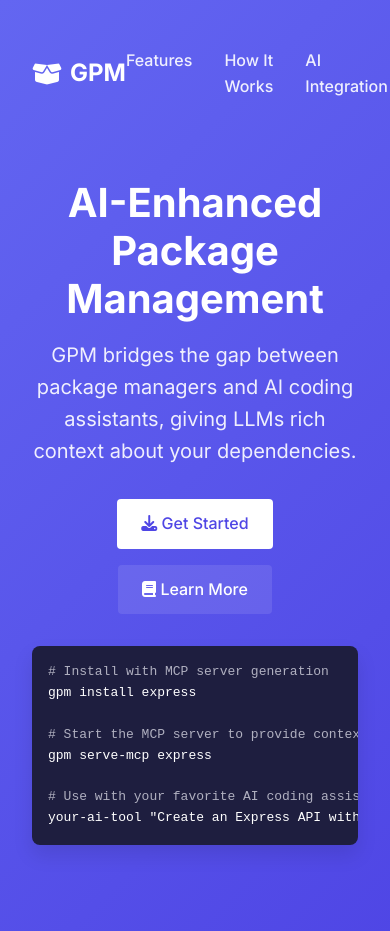
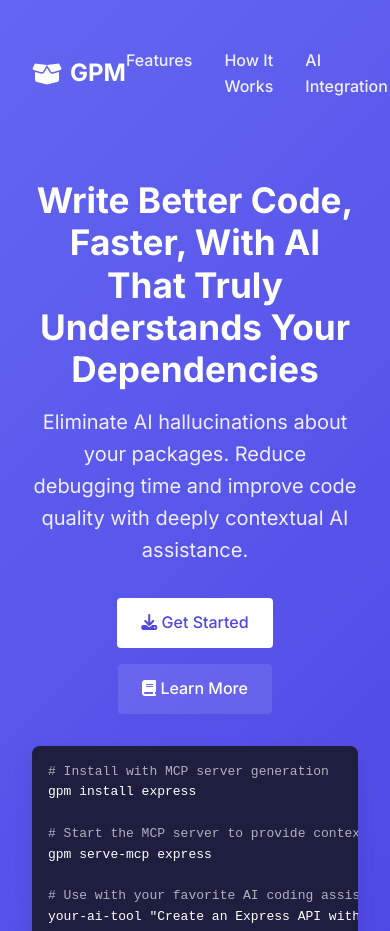
Before and after one commit to jevon/gpm, a website: page index.html in a window 390 px wide. Shown: the top 931 px of the page. Drawn offline with Linux system fonts and the light colour scheme.

Commit message:
Update headline and messaging to focus on value proposition

```diff
--- a/index.html
+++ b/index.html
@@ -100,9 +100,12 @@
         }
 
         .hero h1 {
-            font-size: 3rem;
+            font-size: 2.7rem;
             margin-bottom: 1rem;
             line-height: 1.2;
+            max-width: 800px;
+            margin-left: auto;
+            margin-right: auto;
         }
 
         .hero p {
@@ -416,7 +419,7 @@
 
         @media (max-width: 768px) {
             .hero h1 {
-                font-size: 2.5rem;
+                font-size: 2.2rem;
             }
 
             .cta-buttons {
@@ -460,8 +463,8 @@
             </nav>
 
             <div class="hero">
-                <h1>AI-Enhanced Package Management</h1>
-                <p>GPM bridges the gap between package managers and AI coding assistants, giving LLMs rich context about your dependencies.</p>
+                <h1>Write Better Code, Faster, With AI That Truly Understands Your Dependencies</h1>
+                <p>Eliminate AI hallucinations about your packages. Reduce debugging time and improve code quality with deeply contextual AI assistance.</p>
 
                 <div class="cta-buttons">
                     <a href="https://github.com/jevon/gpm#installation" class="btn btn-primary">
@@ -651,8 +654,8 @@
 
     <section class="cta-section">
         <div class="container">
-            <h2>Ready to enhance your AI-assisted development?</h2>
-            <p>Install GPM today and give your AI coding assistants the context they need.</p>
+            <h2>Stop wasting time on AI-generated bugs</h2>
+            <p>Install GPM today and start building with an AI assistant that actually understands your code dependencies.</p>
 
             <div class="cta-buttons">
                 <a href="https://github.com/jevon/gpm#installation" class="btn btn-primary">
```
